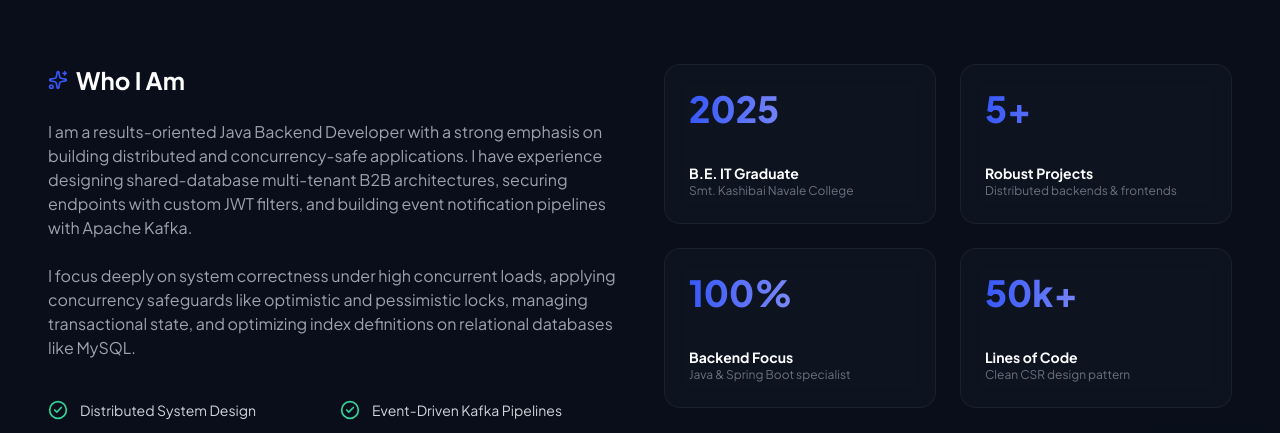
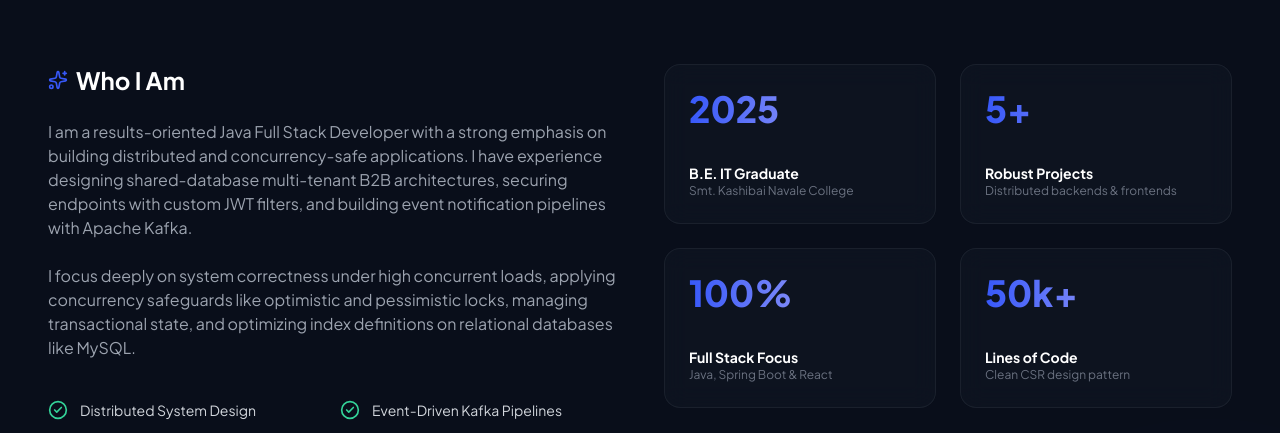
Before and after one commit to kategauransh/portfolio-v2, a React (Vite) app: page / in a window 1280 px wide. Shown: the part 1080-1513 px from the top of the page. Built offline with nearby package versions, Linux system fonts and the light colour scheme.

Commit message:
Update portfolio to Java Full Stack Developer and add Walmart Advanced Software Engineering Job Simulation certification with View link

```diff
--- a/src/components/About.jsx
+++ b/src/components/About.jsx
@@ -55,7 +55,7 @@ export default function About() {
               Who I Am
             </h3>
             <p className="text-gray-400 leading-relaxed text-sm md:text-base">
-              I am a results-oriented Java Backend Developer with a strong emphasis on building distributed and concurrency-safe applications. I have experience designing shared-database multi-tenant B2B architectures, securing endpoints with custom JWT filters, and building event notification pipelines with Apache Kafka.
+              I am a results-oriented Java Full Stack Developer with a strong emphasis on building distributed and concurrency-safe applications. I have experience designing shared-database multi-tenant B2B architectures, securing endpoints with custom JWT filters, and building event notification pipelines with Apache Kafka.
             </p>
             <p className="text-gray-400 leading-relaxed text-sm md:text-base">
               I focus deeply on system correctness under high concurrent loads, applying concurrency safeguards like optimistic and pessimistic locks, managing transactional state, and optimizing index definitions on relational databases like MySQL.
@@ -100,8 +100,8 @@ export default function About() {
             <div className="glass-card p-6 rounded-2xl flex flex-col justify-between h-40 border border-white/5 relative group hover:border-purple-400/20 transition-all duration-300">
               <span className="text-4xl font-extrabold text-white text-gradient-primary">100%</span>
               <div>
-                <p className="text-sm font-bold text-white">Backend Focus</p>
-                <p className="text-xs text-gray-500">Java & Spring Boot specialist</p>
+                <p className="text-sm font-bold text-white">Full Stack Focus</p>
+                <p className="text-xs text-gray-500">Java, Spring Boot & React</p>
               </div>
             </div>
             <div className="glass-card p-6 rounded-2xl flex flex-col justify-between h-40 border border-white/5 relative group hover:border-emerald-400/20 transition-all duration-300">
--- a/src/components/Hero.jsx
+++ b/src/components/Hero.jsx
@@ -26,13 +26,13 @@ export default function Hero() {
           </div>
 
           <h1 className="text-4xl md:text-5xl lg:text-6xl font-extrabold tracking-tight leading-tight text-gradient">
-            Java Backend <br />
+            Java Full Stack <br />
             Developer <br />
             <span className="text-gradient-primary">Building Scalable Systems.</span>
           </h1>
 
           <p className="text-base md:text-lg text-gray-400 max-w-xl mx-auto lg:mx-0 leading-relaxed">
-            Hi, I'm <strong className="text-white font-semibold">Gauransh Kate</strong>. I specialize in building distributed, concurrency-safe backend systems with Spring Boot, Hibernate, MySQL, and event-driven architectures with Apache Kafka.
+            Hi, I'm <strong className="text-white font-semibold">Gauransh Kate</strong>. I specialize in building distributed, concurrency-safe backend architectures and responsive frontends using Spring Boot, Hibernate, MySQL, Kafka, and React JS.
           </p>
 
           {/* Call to Actions */}
--- a/src/components/Timeline.jsx
+++ b/src/components/Timeline.jsx
@@ -1,5 +1,4 @@
-import React from 'react';
-import { Briefcase, GraduationCap, Calendar } from 'lucide-react';
+import { Briefcase, GraduationCap, Calendar, ArrowUpRight } from 'lucide-react';
 
 export default function Timeline() {
   const experiences = [
@@ -12,6 +11,13 @@ export default function Timeline() {
   ];
 
   const education = [
+    {
+      degree: 'Advanced Software Engineering Job Simulation',
+      institution: 'Walmart Global Tech (Forage)',
+      period: '2026',
+      description: 'Completed practical tasks verifying competencies in Advanced Data Structures, Software Architecture, Relational Database Design, and Data Munging.',
+      link: 'Walmart_Global_Tech_Certificate.pdf'
+    },
     {
       degree: 'Bachelor of Engineering in IT',
       institution: 'Smt. Kashibai Navale College of Engineering, Pune',
@@ -109,6 +115,19 @@ export default function Timeline() {
                     <p className="text-sm text-gray-400 leading-relaxed">
                       {edu.description}
                     </p>
+                    {edu.link && (
+                      <div className="pt-2">
+                        <a
+                          href={edu.link}
+                          target="_blank"
+                          rel="noopener noreferrer"
+                          className="inline-flex items-center gap-1.5 text-xs text-cyan-400 hover:text-cyan-300 transition-colors font-medium border border-cyan-400/20 bg-cyan-400/5 px-3 py-1.5 rounded-lg"
+                        >
+                          <span>View Certificate</span>
+                          <ArrowUpRight className="h-3 w-3" />
+                        </a>
+                      </div>
+                    )}
                   </div>
                 </div>
               ))}
```
Also changed, not shown: 1 other file (tests, documents, lock files or other folders).
